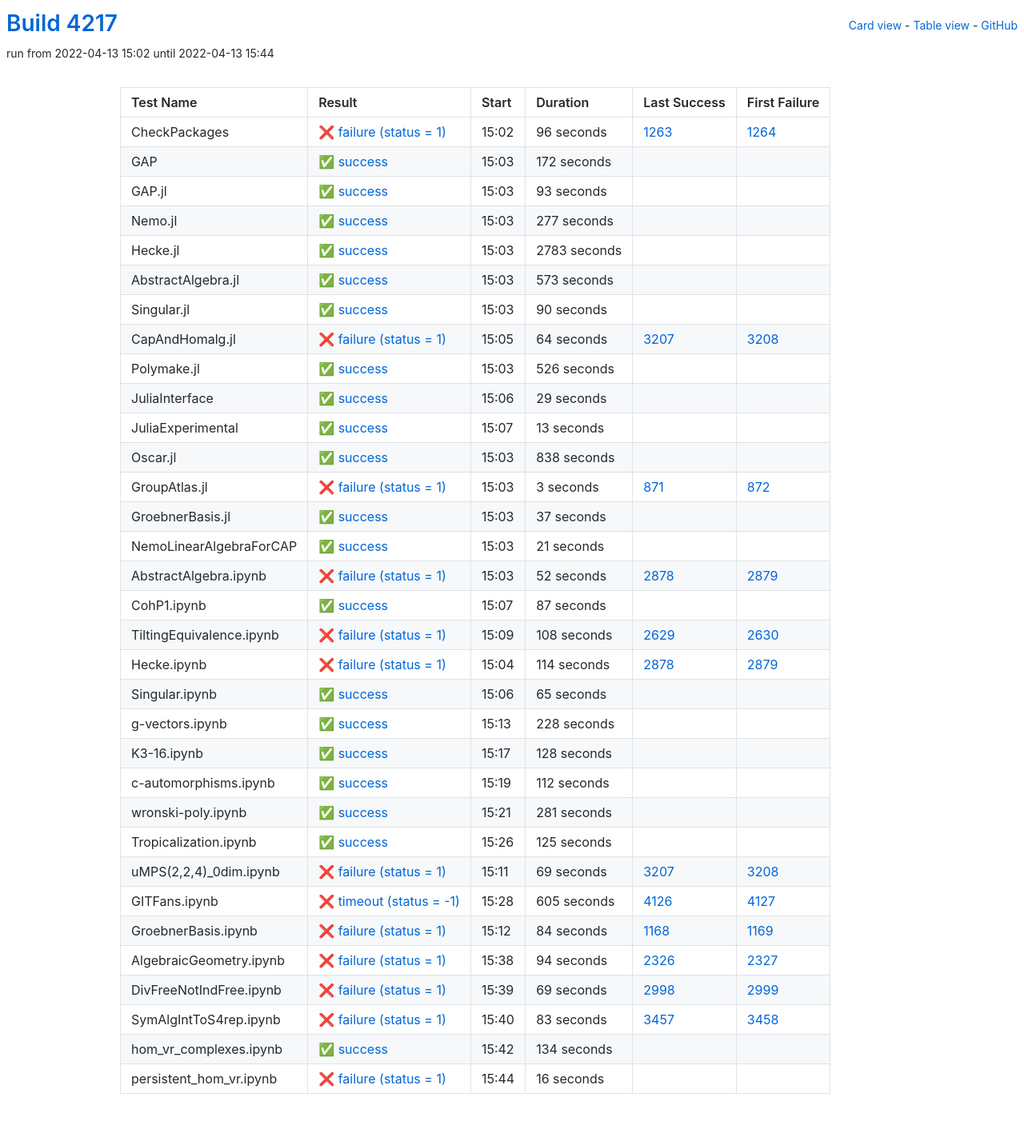
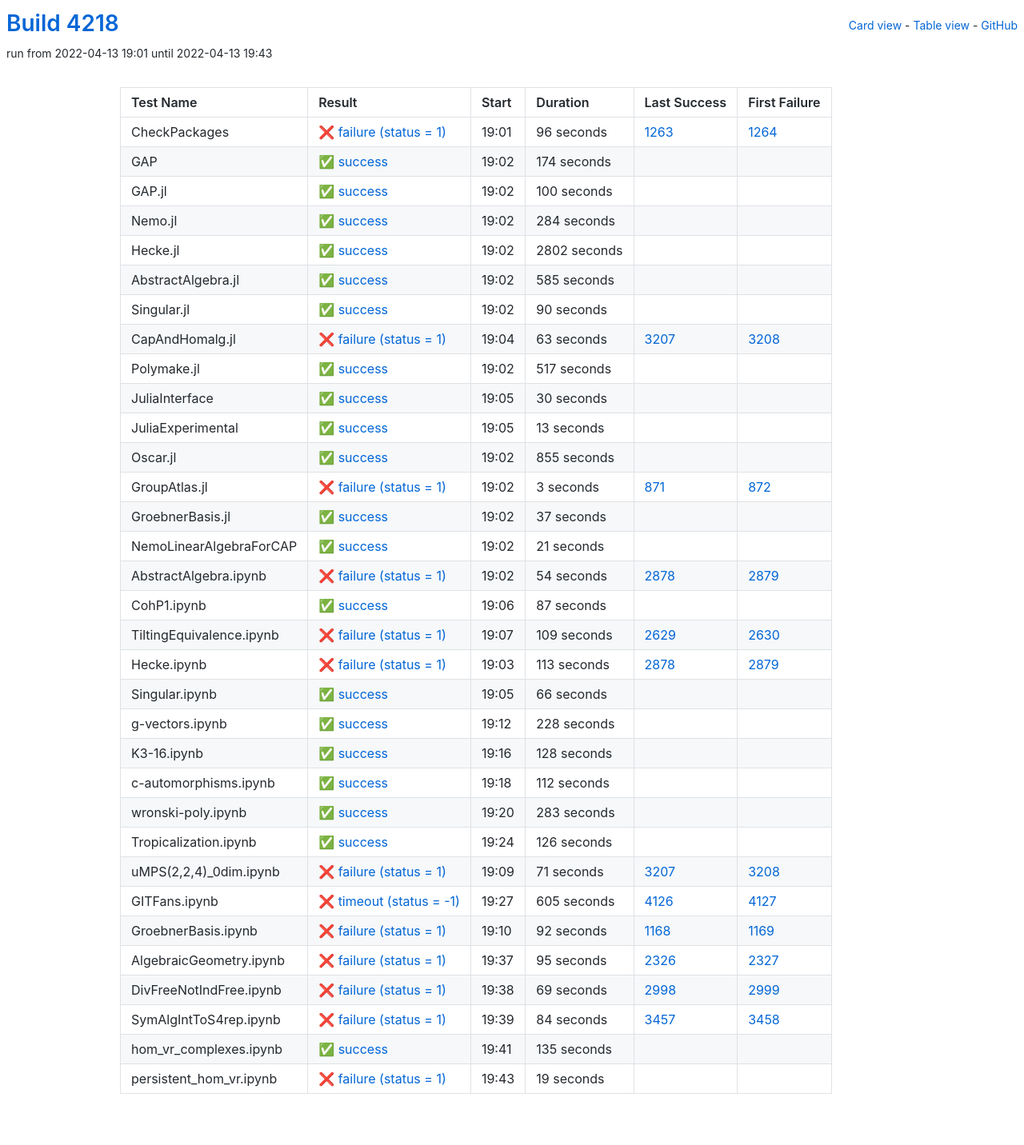
Before and after one commit to oscar-system/oscar-ci-status-stable, a Jekyll site: the page built from table.html, in a window 1280 px wide. Shown: the whole page at 80% size. Built offline with Jekyll 4.4.1, drawn with Linux system fonts in a browser that asks for light colours.

Commit message:
Build #4218

```diff
--- a/_data/ci.yml
+++ b/_data/ci.yml
@@ -1,6 +1,6 @@
 ---
-build: 4217
-build_url: https://oscarci.mathematik.uni-kl.de/job/oscar-stable/4217/
+build: 4218
+build_url: https://oscarci.mathematik.uni-kl.de/job/oscar-stable/4218/
 job: oscar-stable
 organization: oscar-system
 repo: oscar-ci-status-stable
@@ -8,8 +8,8 @@ repourl: https://github.com/oscar-system/oscar-ci-status-stable
 tests:
 - name: CheckPackages
   id: checkpackages
-  log: https://oscarci.mathematik.uni-kl.de/job/oscar-stable/4217/artifact/logs/build-4217/CheckPackages.log
-  start: 2022-04-13 15:02
+  log: https://oscarci.mathematik.uni-kl.de/job/oscar-stable/4218/artifact/logs/build-4218/CheckPackages.log
+  start: 2022-04-13 19:01
   success: false
   exitcode: 1
   status: failure
@@ -20,68 +20,68 @@ tests:
   first_failure_url: https://oscarci.mathematik.uni-kl.de/job/oscar-stable/1264/
 - name: GAP
   id: gap
-  log: https://oscarci.mathematik.uni-kl.de/job/oscar-stable/4217/artifact/logs/build-4217/GAP.log
-  start: 2022-04-13 15:03
+  log: https://oscarci.mathematik.uni-kl.de/job/oscar-stable/4218/artifact/logs/build-4218/GAP.log
+  start: 2022-04-13 19:02
   success: true
   exitcode: 0
   status: success
-  duration: 172
+  duration: 174
   last_success: false
   last_success_url:
   first_failure: false
   first_failure_url:
 - name: GAP.jl
   id: gap-jl
-  log: https://oscarci.mathematik.uni-kl.de/job/oscar-stable/4217/artifact/logs/build-4217/GAP.jl.log
-  start: 2022-04-13 15:03
+  log: https://oscarci.mathematik.uni-kl.de/job/oscar-stable/4218/artifact/logs/build-4218/GAP.jl.log
+  start: 2022-04-13 19:02
   success: true
   exitcode: 0
   status: success
-  duration: 93
+  duration: 100
   last_success: false
   last_success_url:
   first_failure: false
   first_failure_url:
 - name: Nemo.jl
   id: nemo-jl
-  log: https://oscarci.mathematik.uni-kl.de/job/oscar-stable/4217/artifact/logs/build-4217/Nemo.jl.log
-  start: 2022-04-13 15:03
+  log: https://oscarci.mathematik.uni-kl.de/job/oscar-stable/4218/artifact/logs/build-4218/Nemo.jl.log
+  start: 2022-04-13 19:02
   success: true
   exitcode: 0
   status: success
-  duration: 277
+  duration: 284
   last_success: false
   last_success_url:
   first_failure: false
   first_failure_url:
 - name: Hecke.jl
   id: hecke-jl
-  log: https://oscarci.mathematik.uni-kl.de/job/oscar-stable/4217/artifact/logs/build-4217/Hecke.jl.log
-  start: 2022-04-13 15:03
+  log: https://oscarci.mathematik.uni-kl.de/job/oscar-stable/4218/artifact/logs/build-4218/Hecke.jl.log
+  start: 2022-04-13 19:02
   success: true
   exitcode: 0
   status: success
-  duration: 2783
+  duration: 2802
   last_success: false
   last_success_url:
   first_failure: false
   first_failure_url:
 - name: AbstractAlgebra.jl
   id: abstractalgebra-jl
-  log: https://oscarci.mathematik.uni-kl.de/job/oscar-stable/4217/artifact/logs/build-4217/AbstractAlgebra.jl.log
-  start: 2022-04-13 15:03
+  log: https://oscarci.mathematik.uni-kl.de/job/oscar-stable/4218/artifact/logs/build-4218/AbstractAlgebra.jl.log
+  start: 2022-04-13 19:02
   success: true
   exitcode: 0
   status: success
-  duration: 573
+  duration: 585
   last_success: false
   last_success_url:
   first_failure: false
   first_failure_url:
 - name: Singular.jl
   id: singular-jl
-  log: https://oscarci.mathematik.uni-kl.de/job/oscar-stable/4217/artifact/logs/build-4217/Singular.jl.log
-  start: 2022-04-13 15:03
+  log: https://oscarci.mathematik.uni-kl.de/job/oscar-stable/4218/artifact/logs/build-4218/Singular.jl.log
+  start: 2022-04-13 19:02
   success: true
   exitcode: 0
   status: success
@@ -92,44 +92,44 @@ tests:
   first_failure_url:
 - name: CapAndHomalg.jl
   id: capandhomalg-jl
-  log: https://oscarci.mathematik.uni-kl.de/job/oscar-stable/4217/artifact/logs/build-4217/CapAndHomalg.jl.log
-  start: 2022-04-13 15:05
+  log: https://oscarci.mathematik.uni-kl.de/job/oscar-stable/4218/artifact/logs/build-4218/CapAndHomalg.jl.log
+  start: 2022-04-13 19:04
   success: false
   exitcode: 1
   status: failure
-  duration: 64
+  duration: 63
   last_success: 3207
   last_success_url: https://oscarci.mathematik.uni-kl.de/job/oscar-stable/3207/
   first_failure: 3208
   first_failure_url: https://oscarci.mathematik.uni-kl.de/job/oscar-stable/3208/
 - name: Polymake.jl
   id: polymake-jl
-  log: https://oscarci.mathematik.uni-kl.de/job/oscar-stable/4217/artifact/logs/build-4217/Polymake.jl.log
-  start: 2022-04-13 15:03
+  log: https://oscarci.mathematik.uni-kl.de/job/oscar-stable/4218/artifact/logs/build-4218/Polymake.jl.log
+  start: 2022-04-13 19:02
   success: true
   exitcode: 0
   status: success
-  duration: 526
+  duration: 517
   last_success: false
   last_success_url:
   first_failure: false
   first_failure_url:
 - name: JuliaInterface
   id: juliainterface
-  log: https://oscarci.mathematik.uni-kl.de/job/oscar-stable/4217/artifact/logs/build-4217/JuliaInterface.log
-  start: 2022-04-13 15:06
+  log: https://oscarci.mathematik.uni-kl.de/job/oscar-stable/4218/artifact/logs/build-4218/JuliaInterface.log
+  start: 2022-04-13 19:05
   success: true
   exitcode: 0
   status: success
-  duration: 29
+  duration: 30
   last_success: false
   last_success_url:
   first_failure: false
   first_failure_url:
 - name: JuliaExperimental
   id: juliaexperimental
-  log: https://oscarci.mathematik.uni-kl.de/job/oscar-stable/4217/artifact/logs/build-4217/JuliaExperimental.log
-  start: 2022-04-13 15:07
+  log: https://oscarci.mathematik.uni-kl.de/job/oscar-stable/4218/artifact/logs/build-4218/JuliaExperimental.log
+  start: 2022-04-13 19:05
   success: true
   exitcode: 0
   status: success
@@ -140,20 +140,20 @@ tests:
   first_failure_url:
 - name: Oscar.jl
   id: oscar-jl
-  log: https://oscarci.mathematik.uni-kl.de/job/oscar-stable/4217/artifact/logs/build-4217/Oscar.jl.log
-  start: 2022-04-13 15:03
+  log: https://oscarci.mathematik.uni-kl.de/job/oscar-stable/4218/artifact/logs/build-4218/Oscar.jl.log
+  start: 2022-04-13 19:02
   success: true
   exitcode: 0
   status: success
-  duration: 838
+  duration: 855
   last_success: false
   last_success_url:
   first_failure: false
   first_failure_url:
 - name: GroupAtlas.jl
   id: groupatlas-jl
-  log: https://oscarci.mathematik.uni-kl.de/job/oscar-stable/4217/artifact/logs/build-4217/GroupAtlas.jl.log
-  start: 2022-04-13 15:03
+  log: https://oscarci.mathematik.uni-kl.de/job/oscar-stable/4218/artifact/logs/build-4218/GroupAtlas.jl.log
+  start: 2022-04-13 19:02
   success: false
   exitcode: 1
   status: failure
@@ -164,8 +164,8 @@ tests:
   first_failure_url: https://oscarci.mathematik.uni-kl.de/job/oscar-stable/872/
 - name: GroebnerBasis.jl
   id: groebnerbasis-jl
-  log: https://oscarci.mathematik.uni-kl.de/job/oscar-stable/4217/artifact/logs/build-4217/GroebnerBasis.jl.log
-  start: 2022-04-13 15:03
+  log: https://oscarci.mathematik.uni-kl.de/job/oscar-stable/4218/artifact/logs/build-4218/GroebnerBasis.jl.log
+  start: 2022-04-13 19:02
   success: true
   exitcode: 0
   status: success
@@ -176,8 +176,8 @@ tests:
   first_failure_url:
 - name: NemoLinearAlgebraForCAP
   id: nemolinearalgebraforcap
-  log: https://oscarci.mathematik.uni-kl.de/job/oscar-stable/4217/artifact/logs/build-4217/NemoLinearAlgebraForCAP.log
-  start: 2022-04-13 15:03
+  log: https://oscarci.mathematik.uni-kl.de/job/oscar-stable/4218/artifact/logs/build-4218/NemoLinearAlgebraForCAP.log
+  start: 2022-04-13 19:02
   success: true
   exitcode: 0
   status: success
@@ -188,20 +188,20 @@ tests:
   first_failure_url:
 - name: AbstractAlgebra.ipynb
   id: abstractalgebra-ipynb
-  log: https://oscarci.mathematik.uni-kl.de/job/oscar-stable/4217/artifact/logs/build-4217/AbstractAlgebra.ipynb.log
-  start: 2022-04-13 15:03
+  log: https://oscarci.mathematik.uni-kl.de/job/oscar-stable/4218/artifact/logs/build-4218/AbstractAlgebra.ipynb.log
+  start: 2022-04-13 19:02
   success: false
   exitcode: 1
   status: failure
-  duration: 52
+  duration: 54
   last_success: 2878
   last_success_url: https://oscarci.mathematik.uni-kl.de/job/oscar-stable/2878/
   first_failure: 2879
   first_failure_url: https://oscarci.mathematik.uni-kl.de/job/oscar-stable/2879/
 - name: CohP1.ipynb
   id: cohp1-ipynb
-  log: https://oscarci.mathematik.uni-kl.de/job/oscar-stable/4217/artifact/logs/build-4217/CohP1.ipynb.log
-  start: 2022-04-13 15:07
+  log: https://oscarci.mathematik.uni-kl.de/job/oscar-stable/4218/artifact/logs/build-4218/CohP1.ipynb.log
+  start: 2022-04-13 19:06
   success: true
   exitcode: 0
   status: success
@@ -212,44 +212,44 @@ tests:
   first_failure_url:
 - name: TiltingEquivalence.ipynb
   id: tiltingequivalence-ipynb
-  log: https://oscarci.mathematik.uni-kl.de/job/oscar-stable/4217/artifact/logs/build-4217/TiltingEquivalence.ipynb.log
-  start: 2022-04-13 15:09
+  log: https://oscarci.mathematik.uni-kl.de/job/oscar-stable/4218/artifact/logs/build-4218/TiltingEquivalence.ipynb.log
+  start: 2022-04-13 19:07
   success: false
   exitcode: 1
   status: failure
-  duration: 108
+  duration: 109
   last_success: 2629
   last_success_url: https://oscarci.mathematik.uni-kl.de/job/oscar-stable/2629/
   first_failure: 2630
   first_failure_url: https://oscarci.mathematik.uni-kl.de/job/oscar-stable/2630/
 - name: Hecke.ipynb
   id: hecke-ipynb
-  log: https://oscarci.mathematik.uni-kl.de/job/oscar-stable/4217/artifact/logs/build-4217/Hecke.ipynb.log
-  start: 2022-04-13 15:04
+  log: https://oscarci.mathematik.uni-kl.de/job/oscar-stable/4218/artifact/logs/build-4218/Hecke.ipynb.log
+  start: 2022-04-13 19:03
   success: false
   exitcode: 1
   status: failure
-  duration: 114
+  duration: 113
   last_success: 2878
   last_success_url: https://oscarci.mathematik.uni-kl.de/job/oscar-stable/2878/
   first_failure: 2879
   first_failure_url: https://oscarci.mathematik.uni-kl.de/job/oscar-stable/2879/
 - name: Singular.ipynb
   id: singular-ipynb
-  log: https://oscarci.mathematik.uni-kl.de/job/oscar-stable/4217/artifact/logs/build-4217/Singular.ipynb.log
-  start: 2022-04-13 15:06
+  log: https://oscarci.mathematik.uni-kl.de/job/oscar-stable/4218/artifact/logs/build-4218/Singular.ipynb.log
+  start: 2022-04-13 19:05
   success: true
   exitcode: 0
   status: success
-  duration: 65
+  duration: 66
   last_success: false
   last_success_url:
   first_failure: false
   first_failure_url:
 - name: g-vectors.ipynb
   id: g-vectors-ipynb
-  log: https://oscarci.mathematik.uni-kl.de/job/oscar-stable/4217/artifact/logs/build-4217/g-vectors.ipynb.log
-  start: 2022-04-13 15:13
+  log: https://oscarci.mathematik.uni-kl.de/job/oscar-stable/4218/artifact/logs/build-4218/g-vectors.ipynb.log
+  start: 2022-04-13 19:12
   success: true
   exitcode: 0
   status: success
@@ -260,8 +260,8 @@ tests:
   first_failure_url:
 - name: K3-16.ipynb
   id: k3-16-ipynb
-  log: https://oscarci.mathematik.uni-kl.de/job/oscar-stable/4217/artifact/logs/build-4217/K3-16.ipynb.log
-  start: 2022-04-13 15:17
+  log: https://oscarci.mathematik.uni-kl.de/job/oscar-stable/4218/artifact/logs/build-4218/K3-16.ipynb.log
+  start: 2022-04-13 19:16
   success: true
   exitcode: 0
   status: success
@@ -272,8 +272,8 @@ tests:
   first_failure_url:
 - name: c-automorphisms.ipynb
   id: c-automorphisms-ipynb
-  log: https://oscarci.mathematik.uni-kl.de/job/oscar-stable/4217/artifact/logs/build-4217/c-automorphisms.ipynb.log
-  start: 2022-04-13 15:19
+  log: https://oscarci.mathematik.uni-kl.de/job/oscar-stable/4218/artifact/logs/build-4218/c-automorphisms.ipynb.log
+  start: 2022-04-13 19:18
   success: true
   exitcode: 0
   status: success
@@ -284,44 +284,44 @@ tests:
   first_failure_url:
 - name: wronski-poly.ipynb
   id: wronski-poly-ipynb
-  log: https://oscarci.mathematik.uni-kl.de/job/oscar-stable/4217/artifact/logs/build-4217/wronski-poly.ipynb.log
-  start: 2022-04-13 15:21
+  log: https://oscarci.mathematik.uni-kl.de/job/oscar-stable/4218/artifact/logs/build-4218/wronski-poly.ipynb.log
+  start: 2022-04-13 19:20
   success: true
   exitcode: 0
   status: success
-  duration: 281
+  duration: 283
   last_success: false
   last_success_url:
   first_failure: false
   first_failure_url:
 - name: Tropicalization.ipynb
   id: tropicalization-ipynb
-  log: https://oscarci.mathematik.uni-kl.de/job/oscar-stable/4217/artifact/logs/build-4217/Tropicalization.ipynb.log
-  start: 2022-04-13 15:26
+  log: https://oscarci.mathematik.uni-kl.de/job/oscar-stable/4218/artifact/logs/build-4218/Tropicalization.ipynb.log
+  start: 2022-04-13 19:24
   success: true
   exitcode: 0
   status: success
-  duration: 125
+  duration: 126
   last_success: false
   last_success_url:
   first_failure: false
   first_failure_url:
 - name: uMPS(2,2,4)_0dim.ipynb
   id: umps-2-2-4-0dim-ipynb
-  log: https://oscarci.mathematik.uni-kl.de/job/oscar-stable/4217/artifact/logs/build-4217/uMPS-2-2-4-_0dim.ipynb.log
-  start: 2022-04-13 15:11
+  log: https://oscarci.mathematik.uni-kl.de/job/oscar-stable/4218/artifact/logs/build-4218/uMPS-2-2-4-_0dim.ipynb.log
+  start: 2022-04-13 19:09
   success: false
   exitcode: 1
   status: failure
-  duration: 69
+  duration: 71
   last_success: 3207
   last_success_url: https://oscarci.mathematik.uni-kl.de/job/oscar-stable/3207/
   first_failure: 3208
   first_failure_url: https://oscarci.mathematik.uni-kl.de/job/oscar-stable/3208/
 - name: GITFans.ipynb
   id: gitfans-ipynb
-  log: https://oscarci.mathematik.uni-kl.de/job/oscar-stable/4217/artifact/logs/build-4217/GITFans.ipynb.log
-  start: 2022-04-13 15:28
+  log: https://oscarci.mathematik.uni-kl.de/job/oscar-stable/4218/artifact/logs/build-4218/GITFans.ipynb.log
+  start: 2022-04-13 19:27
   success: false
   exitcode: -1
   status: timeout
@@ -332,32 +332,32 @@ tests:
   first_failure_url: https://oscarci.mathematik.uni-kl.de/job/oscar-stable/4127/
 - name: GroebnerBasis.ipynb
   id: groebnerbasis-ipynb
-  log: https://oscarci.mathematik.uni-kl.de/job/oscar-stable/4217/artifact/logs/build-4217/GroebnerBasis.ipynb.log
-  start: 2022-04-13 15:12
+  log: https://oscarci.mathematik.uni-kl.de/job/oscar-stable/4218/artifact/logs/build-4218/GroebnerBasis.ipynb.log
+  start: 2022-04-13 19:10
   success: false
   exitcode: 1
   status: failure
-  duration: 84
+  duration: 92
   last_success: 1168
   last_success_url: https://oscarci.mathematik.uni-kl.de/job/oscar-stable/1168/
   first_failure: 1169
   first_failure_url: https://oscarci.mathematik.uni-kl.de/job/oscar-stable/1169/
 - name: AlgebraicGeometry.ipynb
   id: algebraicgeometry-ipynb
-  log: https://oscarci.mathematik.uni-kl.de/job/oscar-stable/4217/artifact/logs/build-4217/AlgebraicGeometry.ipynb.log
-  start: 2022-04-13 15:38
+  log: https://oscarci.mathematik.uni-kl.de/job/oscar-stable/4218/artifact/logs/build-4218/AlgebraicGeometry.ipynb.log
+  start: 2022-04-13 19:37
   success: false
   exitcode: 1
   status: failure
-  duration: 94
+  duration: 95
   last_success: 2326
   last_success_url: https://oscarci.mathematik.uni-kl.de/job/oscar-stable/2326/
   first_failure: 2327
   first_failure_url: https://oscarci.mathematik.uni-kl.de/job/oscar-stable/2327/
 - name: DivFreeNotIndFree.ipynb
   id: divfreenotindfree-ipynb
-  log: https://oscarci.mathematik.uni-kl.de/job/oscar-stable/4217/artifact/logs/build-4217/DivFreeNotIndFree.ipynb.log
-  start: 2022-04-13 15:39
+  log: https://oscarci.mathematik.uni-kl.de/job/oscar-stable/4218/artifact/logs/build-4218/DivFreeNotIndFree.ipynb.log
+  start: 2022-04-13 19:38
   success: false
   exitcode: 1
   status: failure
@@ -368,36 +368,36 @@ tests:
   first_failure_url: https://oscarci.mathematik.uni-kl.de/job/oscar-stable/2999/
 - name: SymAlgIntToS4rep.ipynb
   id: symalginttos4rep-ipynb
-  log: https://oscarci.mathematik.uni-kl.de/job/oscar-stable/4217/artifact/logs/build-4217/SymAlgIntToS4rep.ipynb.log
-  start: 2022-04-13 15:40
+  log: https://oscarci.mathematik.uni-kl.de/job/oscar-stable/4218/artifact/logs/build-4218/SymAlgIntToS4rep.ipynb.log
+  start: 2022-04-13 19:39
   success: false
   exitcode: 1
   status: failure
-  duration: 83
+  duration: 84
   last_success: 3457
   last_success_url: https://oscarci.mathematik.uni-kl.de/job/oscar-stable/3457/
   first_failure: 3458
   first_failure_url: https://oscarci.mathematik.uni-kl.de/job/oscar-stable/3458/
 - name: hom_vr_complexes.ipynb
   id: hom-vr-complexes-ipynb
-  log: https://oscarci.mathematik.uni-kl.de/job/oscar-stable/4217/artifact/logs/build-4217/hom_vr_complexes.ipynb.log
-  start: 2022-04-13 15:42
+  log: https://oscarci.mathematik.uni-kl.de/job/oscar-stable/4218/artifact/logs/build-4218/hom_vr_complexes.ipynb.log
+  start: 2022-04-13 19:41
   success: true
   exitcode: 0
   status: success
-  duration: 134
+  duration: 135
   last_success: false
   last_success_url:
   first_failure: false
   first_failure_url:
 - name: persistent_hom_vr.ipynb
   id: persistent-hom-vr-ipynb
-  log: https://oscarci.mathematik.uni-kl.de/job/oscar-stable/4217/artifact/logs/build-4217/persistent_hom_vr.ipynb.log
-  start: 2022-04-13 15:44
+  log: https://oscarci.mathematik.uni-kl.de/job/oscar-stable/4218/artifact/logs/build-4218/persistent_hom_vr.ipynb.log
+  start: 2022-04-13 19:43
   success: false
   exitcode: 1
   status: failure
-  duration: 16
+  duration: 19
   last_success: false
   last_success_url:
   first_failure: false
```
Also changed, not shown: README.md.
